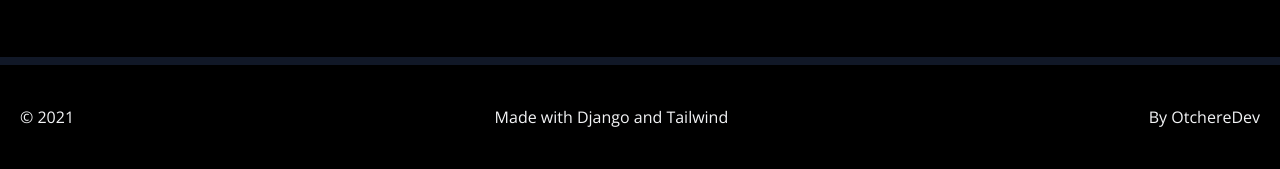
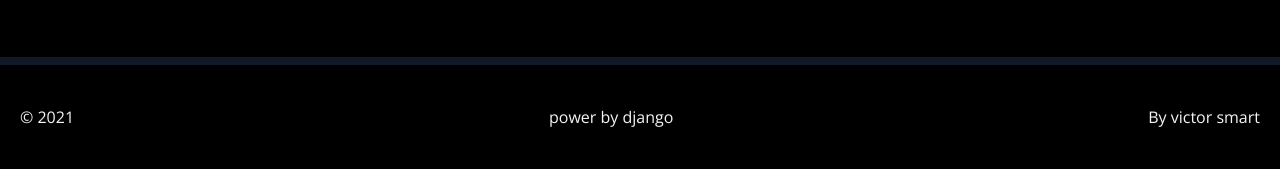
Before and after one commit to victorsmart99998/netflix, a Django app: page / in a window 1280 px wide. Shown: the part 2415-2584 px from the top of the page. Run offline with Django 3.2, Linux system fonts and the light colour scheme; some libraries are stand-ins or nearby versions.

Commit message:
irst commit

```diff
--- a/templates/index.html
+++ b/templates/index.html
@@ -89,8 +89,8 @@
         <ul class="flex justify-between items-center">
 
             <li>&copy; 2021</li>
-            <li> Made with Django and Tailwind</li>
-            <li>By OtchereDev</li>
+            <li> power by django</li>
+            <li>By victor smart</li>
         </ul>
     </footer>
 
```
